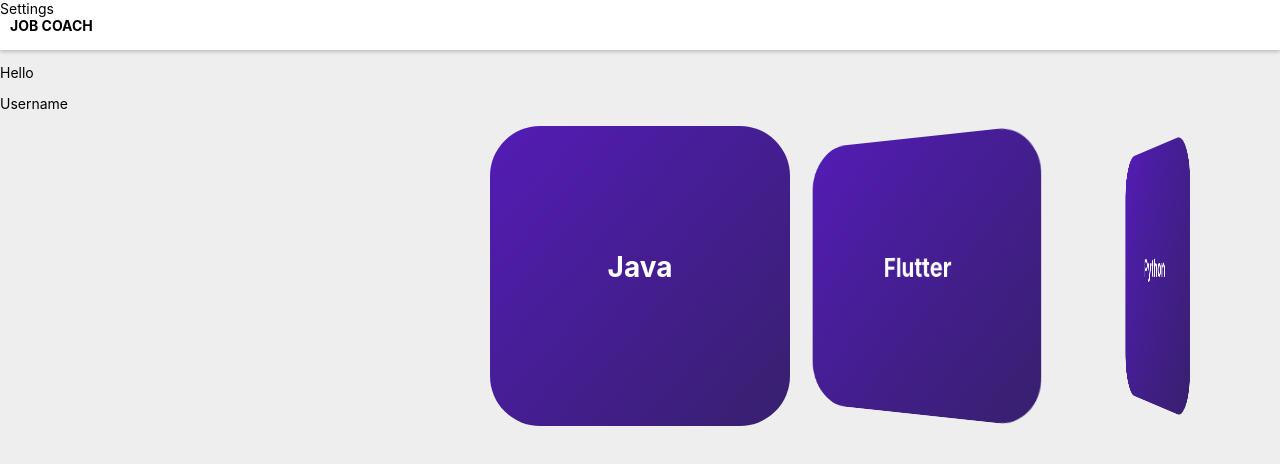
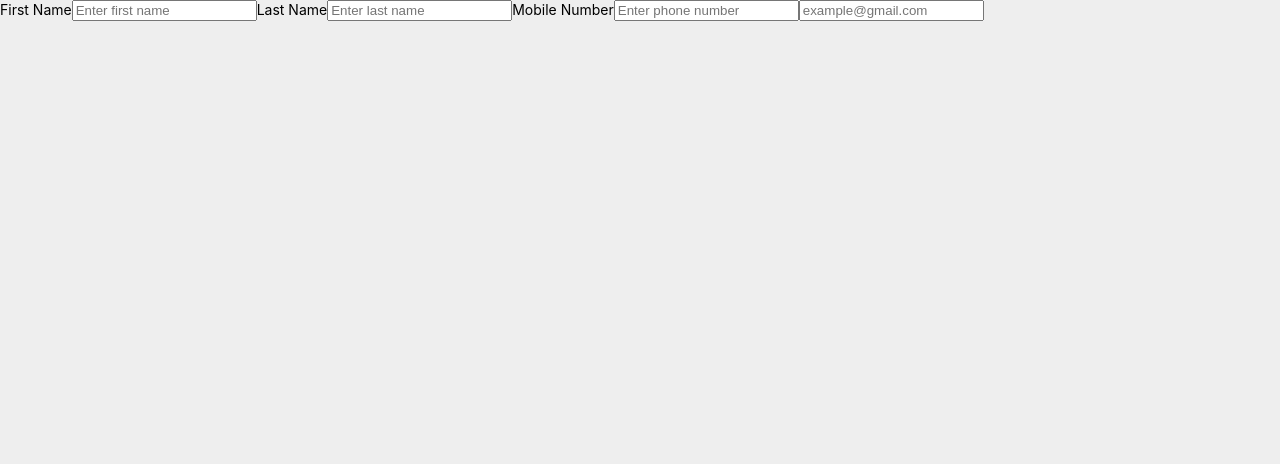
Before and after one commit to JasmineBabaYara/cb, a React (Create React App) app: page / in a window 1280 px wide. Shown: the top 464 px of the page. Built offline with nearby package versions, Linux system fonts and the light colour scheme.

Commit message:
commit before pull of merged pull request

```diff
--- a/src/App.js
+++ b/src/App.js
@@ -1,5 +1,6 @@
 import React from "react";
 import './App.css'
+import SignUp from "./components/loginAndSign-upTemplates/signUp";
 import Courses from "./components/template/Courses";
 import Nav from "./components/template/Nav";
 
@@ -7,8 +8,9 @@
 function App() {
   return (
     <>
-      <Nav />
-      <Courses />
+      {/* <Nav />
+      <Courses /> */}
+      <SignUp />
     </>
   )
 }
--- a/src/components/loginAndSign-upTemplates/signUp.js
+++ b/src/components/loginAndSign-upTemplates/signUp.js
@@ -5,8 +5,15 @@
 
 function SignUp() {
     return (
-        <>
-        </>
+        <form>
+            <label for="first-name">First Name</label>
+            <input id="first-name" type="text" placeholder="Enter first name"></input>
+            <label for="last-name">Last Name</label>
+            <input id="last-name" type="text" placeholder="Enter last name"></input>
+            <label for="contact">Mobile Number</label>
+            <input id="contact" type="number" placeholder="Enter phone number"></input>
+            <input id="email" type="email" placeholder="example@gmail.com"></input>
+        </form>
     );
 }
 
```
